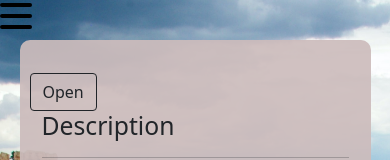
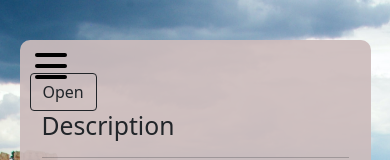
Before and after one commit to Mark-Mulligan/outdoor-adventures-v2.0, a React (Create React App) app in the folder client/: page /parks/1 in a window 390 px wide. Shown: the top 160 px of the page. Built offline with nearby package versions, Linux system fonts and the light colour scheme; no server answers.

Commit message:
positioned hamburger menu

```diff
--- a/client/src/components/navigation/Hamburger/Hamburger.css
+++ b/client/src/components/navigation/Hamburger/Hamburger.css
@@ -2,15 +2,12 @@
   width: 2rem;
   height: 2rem;
   position: fixed;
-  top: 15px;
-  right: 20px;
   z-index: 20;
   display: flex;
   justify-content: space-around;
   flex-flow: column nowrap;
   position: fixed;
-  left: 0;
-  top: 0;
+  transform: translate(15px, 10px);
 }
 
 .hamburger div {
--- a/client/src/components/parkInfo/ParkInfoNav/ParkInfoNav.css
+++ b/client/src/components/parkInfo/ParkInfoNav/ParkInfoNav.css
@@ -18,6 +18,7 @@
 .back-link {
   display: flex;
   align-items: center;
+  justify-content: center;
   font-size: 18px;
 }
 
```
